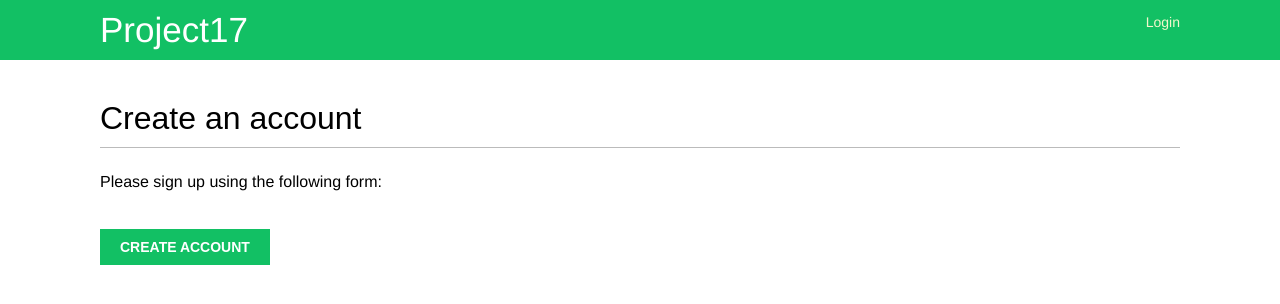
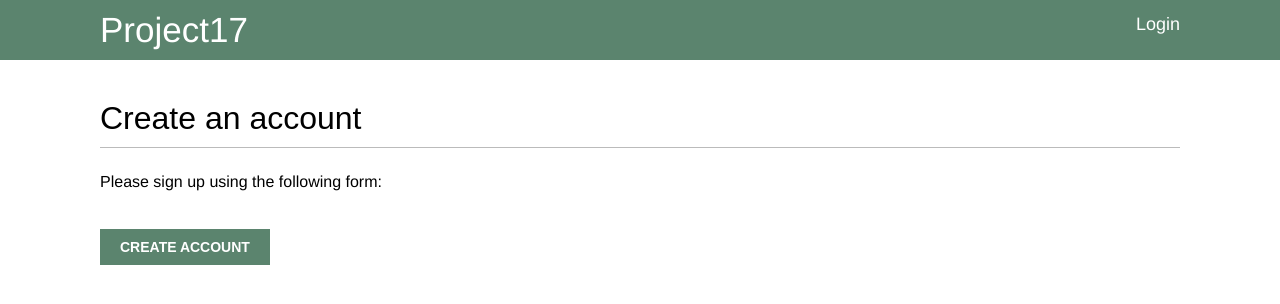
Before and after one commit to p3dr0migue1/project17, a Django app: template account/templates/account/register.html in a window 1280 px wide. Shown: the top 304 px of the page. Run offline with Django 3.2, Linux system fonts and the light colour scheme; the template is opened without the code that fills it, so the values that code supplies are empty; parts of the project's set-up code (start-up, migrations or seed data) failed here and were passed over; some web fonts are replaced.

Commit message:
Updates account app style.

```diff
--- a/account/static/account/css/base.css
+++ b/account/static/account/css/base.css
@@ -1,9 +1,9 @@
 @import url(http://fonts.googleapis.com/css?family=Muli);
 
 body {
-    margin:0;
-    padding:0;
-    font-family:helvetica, sans-serif;
+    margin: 0;
+    padding: 0;
+    font-family: helvetica, sans-serif;
 }
 
 p {
@@ -11,8 +11,8 @@ p {
 }
 
 a {
-    color:#12c064;
-    text-decoration:none;
+    color: #5B846E;
+    text-decoration: none;
 }
 
 a:hover {
@@ -36,97 +36,106 @@ ol {
 }
 
 #header {
-    padding:10px 100px;
-    font-size:14px;
-    background:#12c064;
-    color:#fff;
-    overflow:auto;
+    padding: 10px 100px;
+    font-size: 14px;
+    background: #5B846E;
+    color: #FFFFFF;
+    overflow: auto;
 }
 
 #header .logo {
-    float:left;
-    color:#FFFFFF;
-    font-size:35px;
-    margin-right:10%;
+    float: left;
+    color: #FFFFFF;
+    font-size: 35px;
+    margin-right: 10%;
 }
 
 #header ul.menu {
-    list-style:none;
-    float:left;
-    margin:0;
-    padding:0;
+    list-style: none;
+    float: left;
+    margin: 0;
+    padding: 0;
 }
 #header ul.menu li {
-    float:left;
-    padding:4px 10px;
+    float: left;
+    padding: 4px 10px;
 }
 
 #header ul.menu li.selected a, #header ul.menu li.selected a:hover {
-    color:#1b6d32;
-    font-weight:bold;
+    color: #FFFFFF;
+    font-weight: bold;
+    font-size: 18px;
+    border-bottom: 5px solid #FFFFFF;
 }
 
 #header a {
-    color:#f3f7cc;
+    color: #FFFFFF;
+    font-size: 18px;
 }
+
 #header a:hover {
-    color:#fff;
+    color: #FFFFFF;
 }
 
 #header .user {
-    float:right;
-    padding-top:4px;
+    float: right;
+    padding-top: 4px;
+    font-size: 18px;
+    font-weight: 500;
 }
 
 #content {
-    padding:30px 100px;
+    padding: 30px 100px;
 }
 
 /* forms */
 form {
-    overflow:auto;
+    overflow: auto;
 }
 
 form p {
-    width:100%;
-    overflow:auto;
+    width: 100%;
+    overflow: auto;
 }
 
 label {
-    float:left;
-    clear:both;
-    color:#333;
-    margin-bottom:4px;
+    float: left;
+    clear: both;
+    color: #333333;
+    margin-bottom: 4px;
 }
 input, textarea {
-    clear:both;
-    float:left;
-    margin:0 0 10px;
-    background:#efefef;
-    border:0;
-    padding:6px 10px;
-    font-size:14px;
+    clear: both;
+    float: left;
+    margin: 0 0 10px;
+    background: #EFEFEF;
+    border: 0;
+    padding: 6px 10px;
+    font-size: 14px;
 }
+
 input[type=submit], a.button {
-    font-weight:bold;
-    background:#12c064;
-    color:#fff;
-    padding:10px 20px;
-    font-size:14px;
-    text-transform:uppercase;
+    font-weight: bold;
+    background: #5B846E;
+    color: #FFFFFF;
+    padding: 10px 20px;
+    font-size: 14px;
+    text-transform: uppercase;
+    cursor: pointer;
 }
+
 .errorlist {
-    color:#cc0033;
-    float:left;
-    clear:both;
-    padding-left:10px;
+    color: #CC0033;
+    float: left;
+    clear: both;
+    padding-left: 10px;
 }
 .helptext {
-    margin:0 0 20px 0;
-    color:#aaa;
-    clear:both;
-    float:left;
-    font-size:13px;
+    margin: 0 0 20px 0;
+    color: #AAAAAA;
+    clear: both;
+    float: left;
+    font-size: 13px;
 }
 /* messages */
 /*ul.messages {
```
Also changed, not shown: db.sqlite3.
